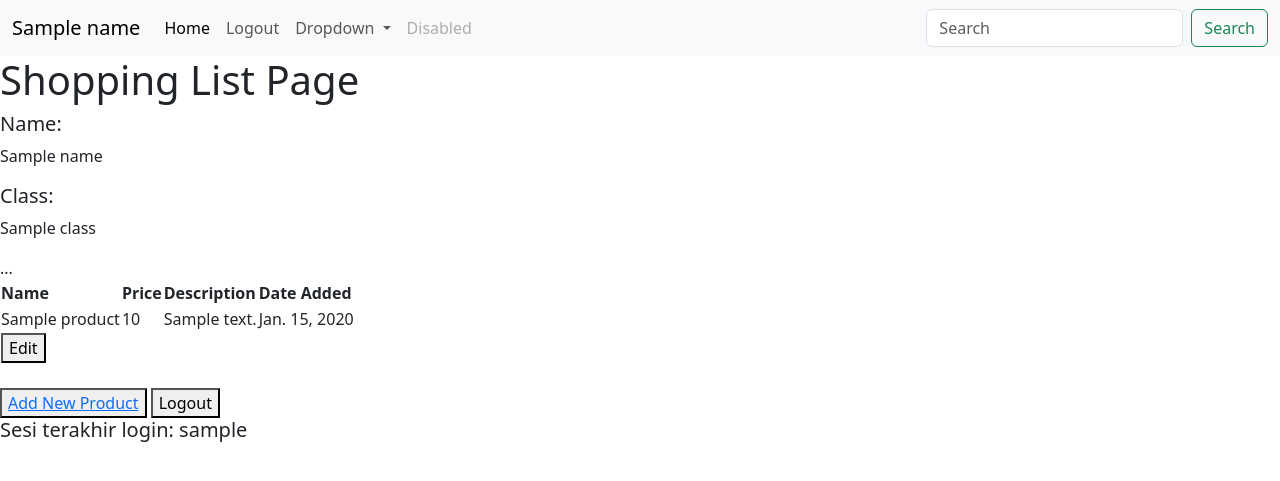
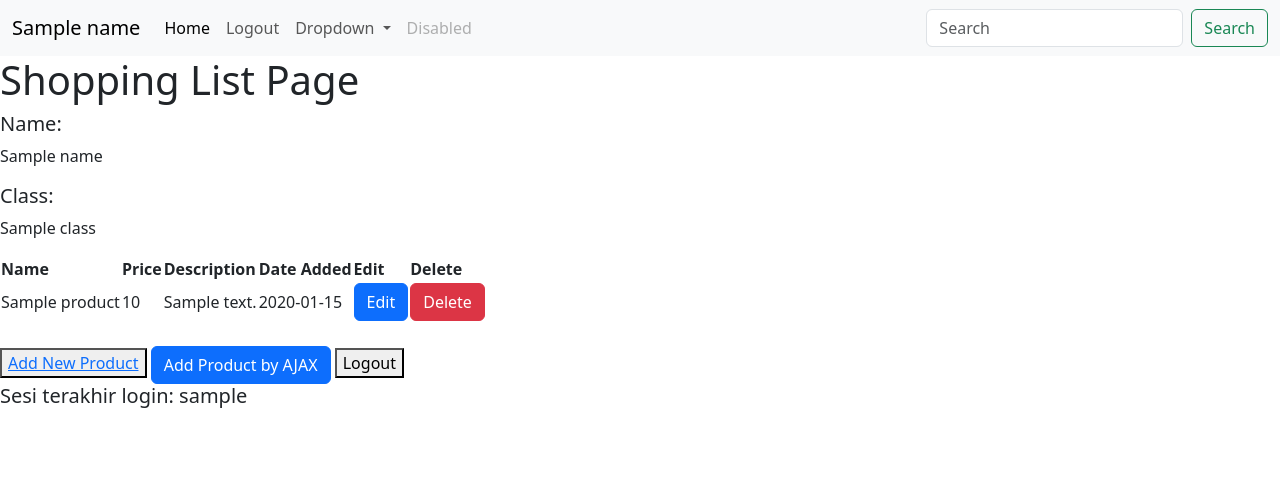
Before and after one commit to RizvanuSN/shopping-list, a Django app: template main/templates/main.html in a window 1280 px wide. Shown: the top 481 px of the page. Run offline with Django 4.2, Linux system fonts and the light colour scheme; tables that the repository leaves empty hold one stand-in row (values such as "Sample post"); the template is opened without the code that fills it: values that come from a table or form of the project are taken from there, most other values are stand-ins (such as "Sample title", 1, 10 or a date in 2020).

Commit message:
selesai tutorial 5

```diff
--- a/main/templates/main.html
+++ b/main/templates/main.html
@@ -46,34 +46,9 @@
     <h5>Class:</h5>
     <p>{{class}}</p>
 
-    <table>
-        <tr>
-            <th>Name</th>
-            <th>Price</th>
-            <th>Description</th>
-            <th>Date Added</th>
-        </tr>
+    <table id="product_table">
 
-        {% comment %} Berikut cara memperlihatkan data produk di bawah baris ini {% endcomment %}
 
-        {% for product in products %}
-            <tr>
-                <td>{{product.name}}</td>
-                <td>{{product.price}}</td>
-                <td>{{product.description}}</td>
-                <td>{{product.date_added}}</td>
-                <tr>
-                    ...
-                    <td>
-                        <a href="{% url 'main:edit_product' product.pk %}">
-                            <button>
-                                Edit
-                            </button>
-                        </a>
-                    </td>
-                </tr>
-            </tr>
-        {% endfor %}
     </table>
 
     <br />
@@ -84,6 +59,38 @@
             </a>
         </button>
     </a>
+    <div class="modal fade" id="exampleModal" tabindex="-1" aria-labelledby="exampleModalLabel" aria-hidden="true">
+        <div class="modal-dialog">
+            <div class="modal-content">
+                <div class="modal-header">
+                    <h1 class="modal-title fs-5" id="exampleModalLabel">Add New Product</h1>
+                    <button type="button" class="btn-close" data-bs-dismiss="modal" aria-label="Close"></button>
+                </div>
+                <div class="modal-body">
+                    <form id="form" onsubmit="return false;">
+                        {% csrf_token %}
+                        <div class="mb-3">
+                            <label for="name" class="col-form-label">Name:</label>
+                            <input type="text" class="form-control" id="name" name="name"></input>
+                        </div>
+                        <div class="mb-3">
+                            <label for="price" class="col-form-label">Price:</label>
+                            <input type="number" class="form-control" id="price" name="price"></input>
+                        </div>
+                        <div class="mb-3">
+                            <label for="description" class="col-form-label">Description:</label>
+                            <textarea class="form-control" id="description" name="description"></textarea>
+                        </div>
+                    </form>
+                </div>
+                <div class="modal-footer">
+                    <button type="button" class="btn btn-secondary" data-bs-dismiss="modal">Close</button>
+                    <button type="button" class="btn btn-primary" id="button_add" data-bs-dismiss="modal">Add Product</button>
+                </div>
+            </div>
+        </div>
+    </div>
+    <button type="button" class="btn btn-primary" data-bs-toggle="modal" data-bs-target="#exampleModal">Add Product by AJAX</button>
     <a href="{% url 'main:logout' %}">
         <button>
             Logout
@@ -91,4 +98,70 @@
     </a>
     <h5>Sesi terakhir login: {{ last_login }}</h5>
 
+
+<script>
+    async function getProducts() {
+        return fetch("{% url 'main:get_product_json' %}").then((res) => res.json())
+    }
+    async function refreshProducts() {
+        document.getElementById("product_table").innerHTML = ""
+        const products = await getProducts()
+        let htmlString = `<tr>
+            <th>Name</th>
+            <th>Price</th>
+            <th>Description</th>
+            <th>Date Added</th>
+            <th>Edit</th>
+            <th>Delete</th>
+            </tr>`
+            products.forEach((item) => {
+                htmlString += `
+                <tr>
+                    <td>${item.fields.name}</td>
+                    <td>${item.fields.price}</td>
+                    <td>${item.fields.description}</td>
+                    <td>${item.fields.date_added}</td>
+                    <td>
+                        <button class="btn btn-primary" onclick="editProduct(${item.pk})">Edit</button>
+                    </td>
+                    <td>
+                        <button class="btn btn-danger" onclick="deleteProduct(${item.pk})">Delete</button>
+                    </td>
+                </tr>`
+            });
+
+        document.getElementById("product_table").innerHTML = htmlString
+    }
+    refreshProducts()
+    function addProduct() {
+        fetch("{% url 'main:add_product_ajax' %}", {
+            method: "POST",
+            body: new FormData(document.querySelector('#form'))
+        }).then(refreshProducts)
+
+        document.getElementById("form").reset()
+        return false
+    }
+    document.getElementById("button_add").onclick = addProduct
+
+    function addProduct() {
+        fetch("{% url 'main:add_product_ajax' %}", {
+            method: "POST",
+            body: new FormData(document.querySelector('#form'))
+        }).then(refreshProducts)
+
+        document.getElementById("form").reset()
+        return false
+    }
+
+    document.getElementById("button_add").onclick = addProduct
+
+    function editProduct(pk) {
+    window.location.href = `/edit-product/${pk}`;
+    }
+
+    function deleteProduct(pk) {
+      window.location.href = `/delete/${pk}`;
+    }
+</script>
 {% endblock content %}
--- a/main/urls.py
+++ b/main/urls.py
@@ -4,6 +4,9 @@ from main.views import register
 from main.views import login_user
 from main.views import logout_user
 from main.views import edit_product
+from main.views import get_product_json
+from main.views import add_product_ajax
+from main.views import delete_product
 
 app_name = 'main'
 
@@ -18,4 +21,7 @@ urlpatterns = [
     path('login/', login_user, name='login'),
     path('logout/', logout_user, name='logout'),
     path('edit-product/<int:id>', edit_product, name='edit_product'),
+    path('get-product/', get_product_json, name='get_product_json'),
+    path('create-product-ajax/', add_product_ajax, name='add_product_ajax'),
+     path('delete/<int:id>', delete_product, name='delete_product'),
 ]
--- a/main/views.py
+++ b/main/views.py
@@ -11,6 +11,7 @@ from django.contrib.auth import authenticate, login
 from django.contrib.auth import logout
 from django.contrib.auth.decorators import login_required
 import datetime
+from django.views.decorators.csrf import csrf_exempt
 
 from main.models import Product
 
@@ -109,3 +110,29 @@ def edit_product(request, id):
 
     context = {'form': form}
     return render(request, "edit_product.html", context)
+
+
+def get_product_json(request):
+    product_item = Product.objects.all()
+    return HttpResponse(serializers.serialize('json', product_item))
+
+def delete_product(request, id):
+    # Get data berdasarkan ID
+    product = Product.objects.get(pk = id)
+    # Hapus data
+    product.delete()
+    # Kembali ke halaman awal
+    return HttpResponseRedirect(reverse('main:show_main'))
+
+
+@csrf_exempt
+def add_product_ajax(request):
+    if request.method == 'POST':
+        name = request.POST.get("name")
+        price = request.POST.get("price")
+        description = request.POST.get("description")
+        user = request.user
+        new_product = Product(name=name, price=price, description=description, user=user)
+        new_product.save()
+        return HttpResponse(b"CREATED", status=201)
+    return HttpResponseNotFound()
```
